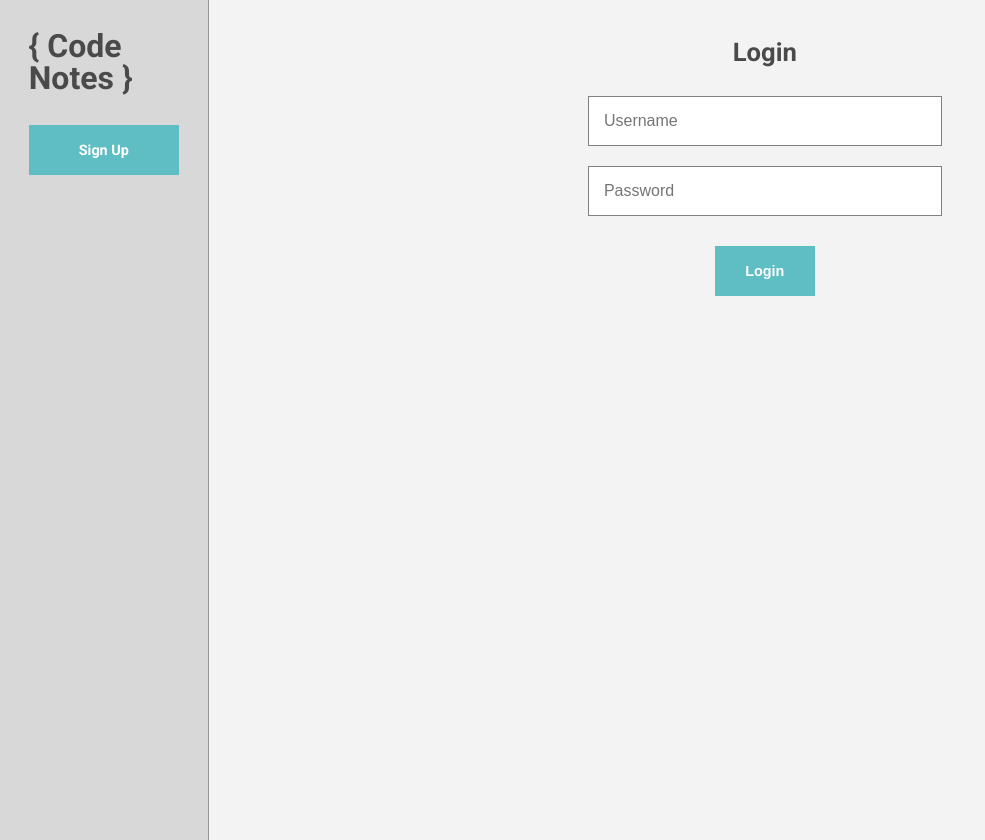
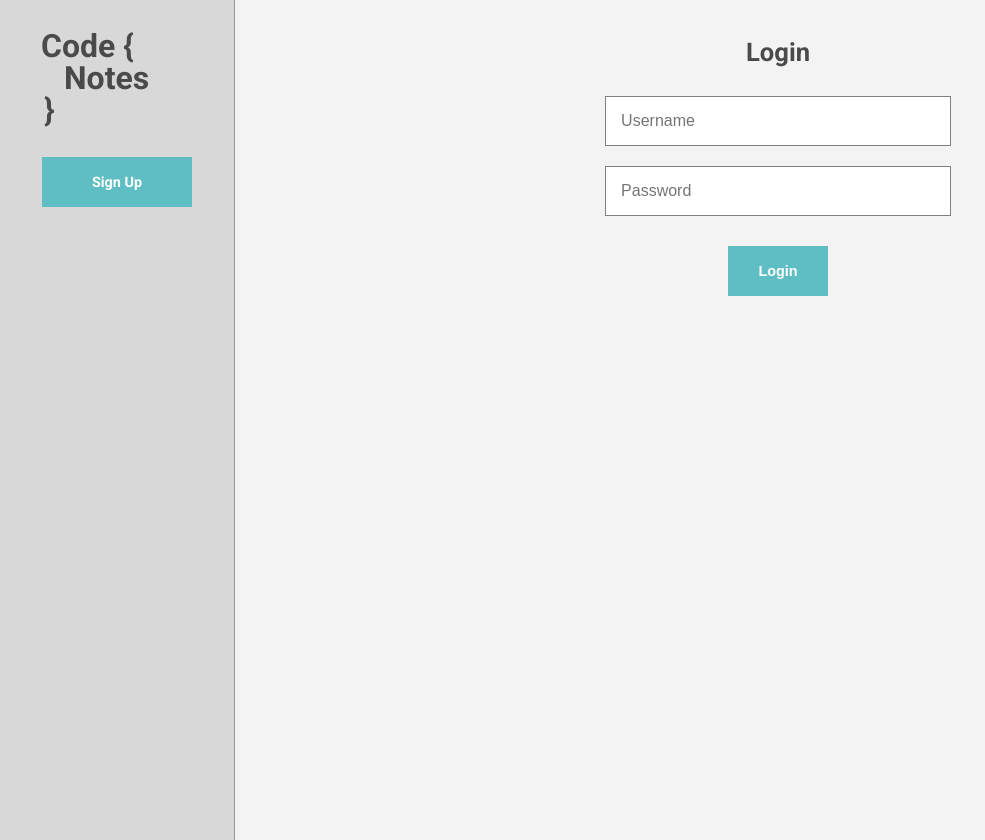
Before and after one commit to nikhilkamineni/code-notes, a React (Create React App) app in the folder client/: page / in a window 1280 px wide. Shown: the top 840 px of the page, without its empty margins (0-985 px from the left). Built offline with nearby package versions, Linux system fonts and the light colour scheme; no server answers.

Commit message:
Improve Sidebar logo

```diff
--- a/client/src/components/Sidebar.js
+++ b/client/src/components/Sidebar.js
@@ -7,7 +7,11 @@ import SidebarStyled from "./Sidebar.styled.js";
 const Sidebar = props => {
   return (
     <SidebarStyled className="Sidebar">
-      <h1>{"{ Code Notes }"}</h1>
+      <div className={"Sidebar__Logo"}>
+        <h1 className="Logo__TopLine">{"Code {"}</h1>
+        <h1 className="Logo__MiddleLine">{"Notes"}</h1>
+        <h1 className="Logo__BottomLine">{"}"}</h1>
+      </div>
       {!props.authenticated && props.showingLogin && !props.showingSignup && (
         <button onClick={props.showSignup}>Sign Up</button>
       )}
--- a/client/src/components/Sidebar.styled.js
+++ b/client/src/components/Sidebar.styled.js
@@ -15,6 +15,27 @@ const SidebarStyled = styled.div`
     margin-bottom: 31px;
     padding-top: 10px;
     width: 150px;
+  }
+
+  .Sidebar__Logo {
+    padding-left: 6px;
+    .Logo__TopLine {
+      margin-bottom: 0px;
+      padding-left: 15px;
+    }
+
+    .Logo__MiddleLine {
+      margin-top: 0px;
+      margin-bottom: 0px;
+      padding-top: 0px;
+      padding-left: 38px;
+    }
+
+    .Logo__BottomLine {
+      padding-top: 0px;
+      padding-left: 18px;
+      margin-top: 0px;
+    }
   }
 
   button {
```
